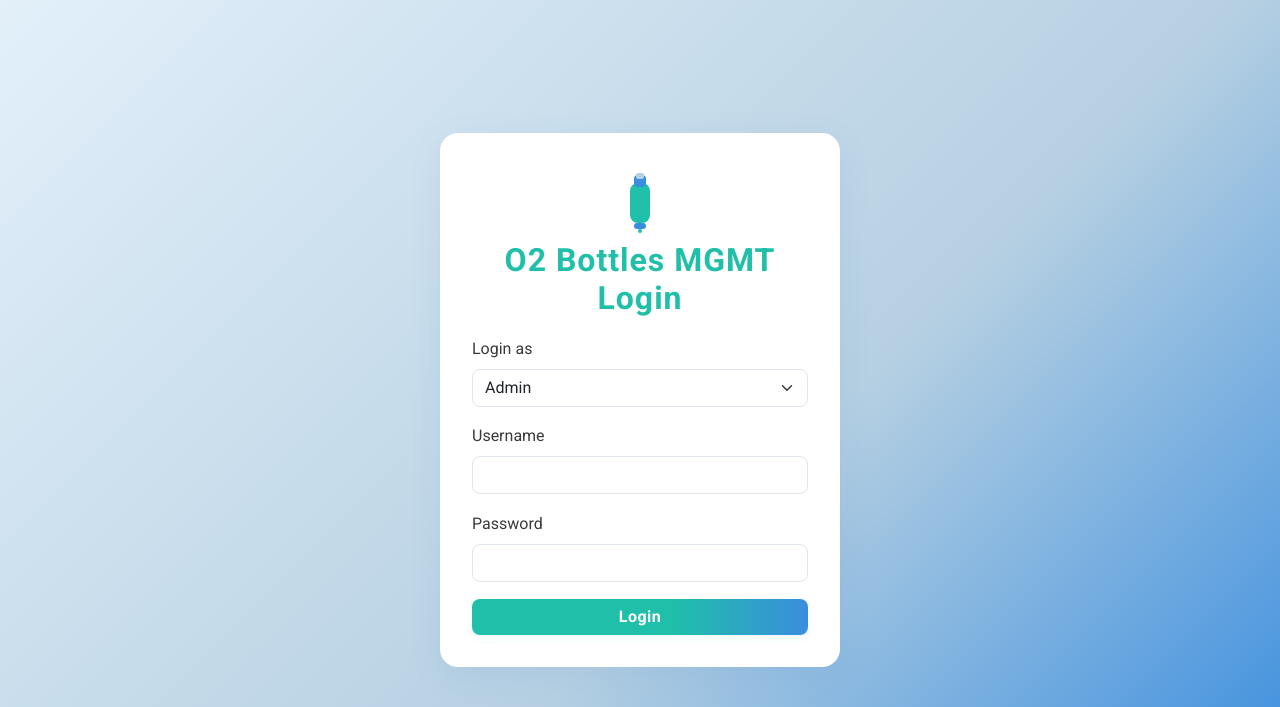
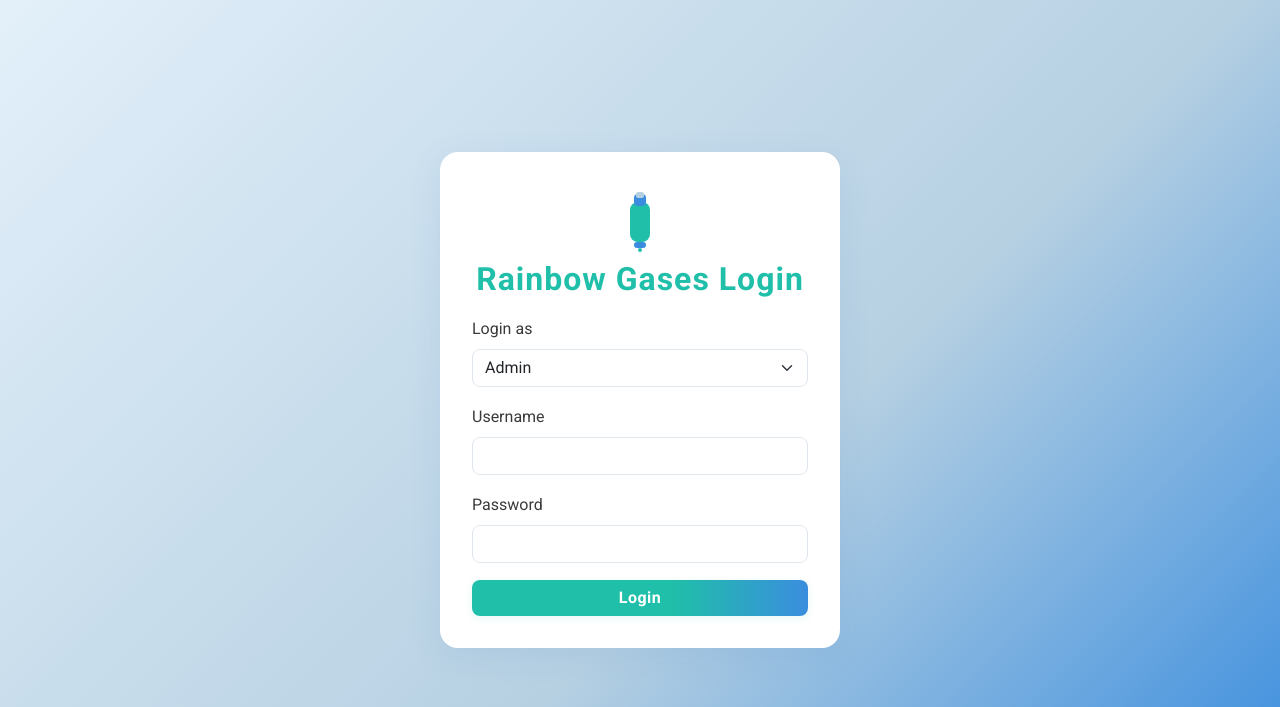
Before and after one commit to ashishmishra1998/O2_MGMT, a Django app: page / in a window 1280 px wide. Shown: the top 707 px of the page. Run offline with Django 5.2, Linux system fonts and the light colour scheme; some libraries are stand-ins or nearby versions.

Commit message:
title change

```diff
--- a/bottle_MGMT/views.py
+++ b/bottle_MGMT/views.py
@@ -535,7 +535,7 @@ def generate_pdf_bill(request, context):
 
     # Set document information
     p.setTitle("Bill")
-    p.setAuthor("O2 Bottle Management System")
+    p.setAuthor("Rainbow Gases")
     p.setSubject("Bill for " + context["client"].name)
     p.setKeywords("O2 Bottle, Bill, Management")
 
@@ -543,7 +543,7 @@ def generate_pdf_bill(request, context):
     p.setFont("Helvetica", 12)
 
     # Draw title
-    p.drawString(1 * inch, 10 * inch, "O2 Bottle Management System")
+    p.drawString(1 * inch, 10 * inch, "Rainbow Gases")
     p.drawString(1 * inch, 9.5 * inch, "Bill")
 
     # Draw client details
--- a/templates/base.html
+++ b/templates/base.html
@@ -13,7 +13,7 @@
 <body>
 <nav class="navbar navbar-expand-lg navbar-dark bg-primary">
     <div class="container-fluid">
-        <a class="navbar-brand" href="#">O2 Bottles MGMT</a>
+        <a class="navbar-brand" href="#">Rainbow Gases</a>
 
         <button class="navbar-toggler" type="button" data-bs-toggle="collapse" data-bs-target="#navbarNav"
                 aria-controls="navbarNav" aria-expanded="false" aria-label="Toggle navigation">
--- a/templates/bottle_photos.html
+++ b/templates/bottle_photos.html
@@ -10,7 +10,7 @@
 <body>
 <nav class="navbar navbar-expand-lg navbar-dark bg-primary">
     <div class="container-fluid">
-        <a class="navbar-brand" href="#">O2 Bottles MGMT</a>
+        <a class="navbar-brand" href="#">Rainbow Gases</a>
         <div class="collapse navbar-collapse">
             <ul class="navbar-nav ms-auto">
                 <li class="nav-item"><a class="nav-link" href="{% url 'admin_dashboard' %}">Dashboard</a></li>
--- a/templates/login.html
+++ b/templates/login.html
@@ -3,7 +3,7 @@
 <head>
     <meta charset="UTF-8">
     <meta name="viewport" content="width=device-width, initial-scale=1.0">
-    <title>O2 Bottles MGMT Login</title>
+    <title>Rainbow Gases Login</title>
     <link href="https://cdn.jsdelivr.net/npm/bootstrap@5.3.0/dist/css/bootstrap.min.css" rel="stylesheet">
     <link href="https://fonts.googleapis.com/css2?family=Roboto:wght@400;700&display=swap" rel="stylesheet">
     <style>
@@ -104,7 +104,7 @@
                 <rect x="22" y="56" width="4" height="4" rx="2" fill="#20bfa9"/>
             </svg>
         </div>
-        <h2>O2 Bottles MGMT Login</h2>
+        <h2>Rainbow Gases Login</h2>
         {% if error %}
             <div class="alert alert-danger">{{ error }}</div>
         {% endif %}
```
